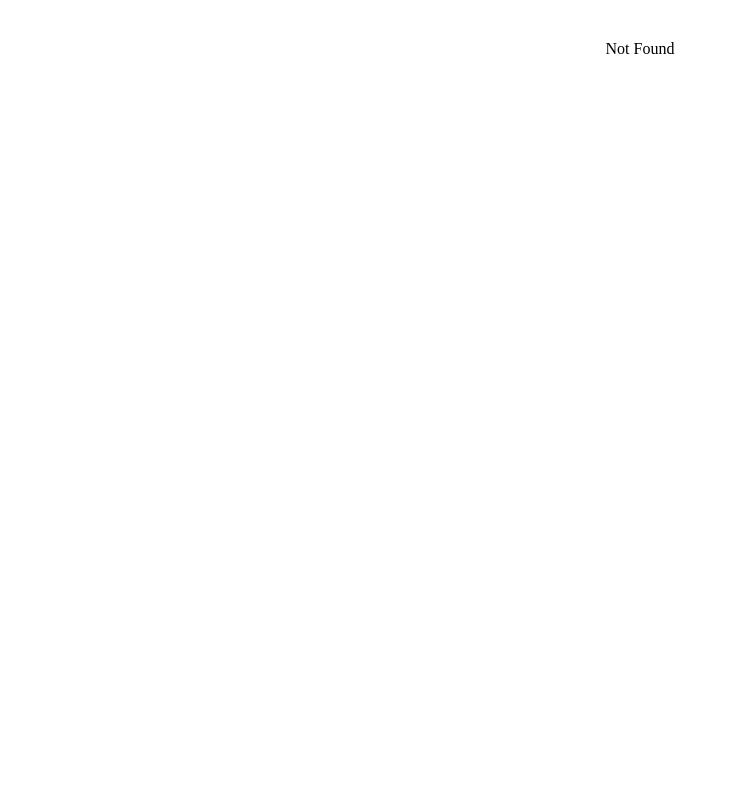
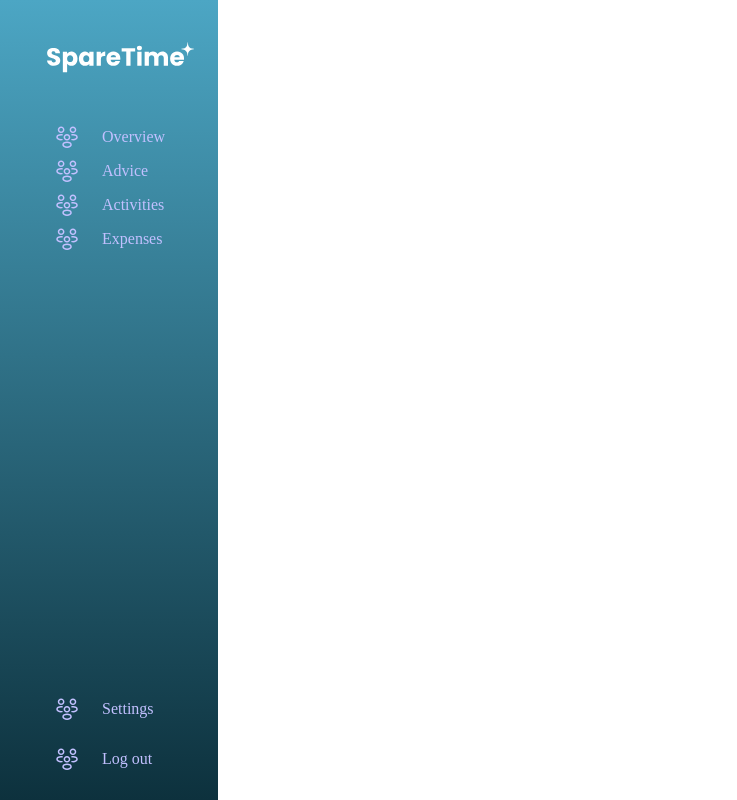
Before and after one commit to kevinanielsen/aau-p2, a React (Vite) app in the folder frontend/: page /advice in a window 1280 px wide. Shown: the whole page, without its empty margins (0-737 px from the left). Built offline with nearby package versions, Linux system fonts and the light colour scheme.

Commit message:
Added relevant routes and pages

```diff
--- a/frontend/src/App.css
+++ b/frontend/src/App.css
@@ -23,7 +23,6 @@
   position: fixed;
   top: 0;
   left: 0;
-  overflow:auto;
   height: 100vh;
   display: flex;
   padding: 8px 16px;
--- a/frontend/src/App.jsx
+++ b/frontend/src/App.jsx
@@ -2,7 +2,11 @@ import { Route, Switch } from "wouter";
 import "./App.css";
 import { SignUp } from "./pages/SignUp";
 import { Home } from "./pages/Home";
-
+import { Activities } from "./pages/Activities";
+import { Advice } from "./pages/Advice";
+import { Expenses } from "./pages/Expenses";
+import { LogOut } from "./pages/LogOut";
+import { Settings } from "./pages/Settings";
 const App = () => {
   return (
     <>
@@ -13,6 +17,22 @@ const App = () => {
         <Route path="/sign-up">
           <SignUp />
         </Route>
+        <Route path="/activities">
+          <Activities></Activities>
+        </Route>
+        <Route path="/advice">
+          <Advice></Advice>
+        </Route>
+        <Route path="/expenses">
+          <Expenses></Expenses>
+        </Route>
+        <Route path="/log-out">
+          <LogOut></LogOut>
+        </Route>
+        <Route path="/settings">
+          <Settings></Settings>
+        </Route>
+
         <Route>Not Found</Route>
       </Switch>
     </>
--- a/frontend/src/components/SideBar.jsx
+++ b/frontend/src/components/SideBar.jsx
@@ -34,11 +34,11 @@ export const SideBar = () => {
             <ul>
                 <li className="bottom-menu-li">
                     <img src={people}/>
-                    <Link href="/expenses" className="liSidebarA">Settings</Link>
+                    <Link href="/settings" className="liSidebarA">Settings</Link>
                 </li>
                 <li className="bottom-menu-li">
                     <img src={people}/>
-                    <Link href="/expenses" className="liSidebarA">Log out</Link>
+                    <Link href="/Log-out" className="liSidebarA">Log out</Link>
                 </li>
             </ul>
         </div>
--- /dev/null
+++ b/frontend/src/pages/Activities.jsx
@@ -0,0 +1,11 @@
+import { SideBar } from '../components/SideBar';
+export const Activities = () => {
+  return (
+    <div>
+    <SideBar>
+    </SideBar>
+
+    <h1> Activities</h1>
+    </div>
+  )
+}
--- /dev/null
+++ b/frontend/src/pages/Advice.jsx
@@ -0,0 +1,8 @@
+import { SideBar } from '../components/SideBar';
+export const Advice = () => {
+  return (
+    <SideBar>
+
+    </SideBar>
+  )
+}
--- /dev/null
+++ b/frontend/src/pages/Expenses.jsx
@@ -0,0 +1,8 @@
+import { SideBar } from '../components/SideBar';
+export const Expenses = () => {
+  return (
+    <SideBar>
+
+    </SideBar>
+  )
+}
--- /dev/null
+++ b/frontend/src/pages/LogOut.jsx
@@ -0,0 +1,5 @@
+export const LogOut = () => {
+  return (
+    <></>
+  )
+}
--- /dev/null
+++ b/frontend/src/pages/Settings.jsx
@@ -0,0 +1,5 @@
+export const Settings = () => {
+  return (
+    <></>
+  )
+}
```
